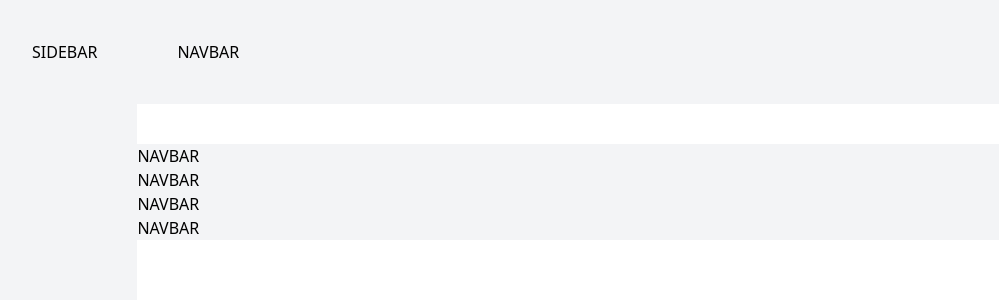
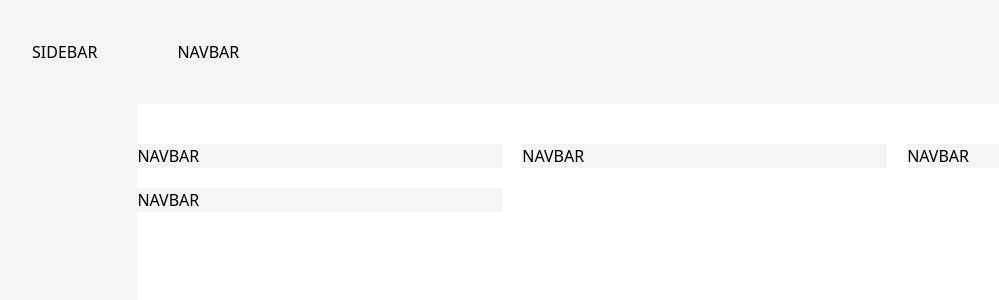
Before and after one commit to Miketzy/capstone-project, a React (Vite) app in the folder admin-contributor/: page / in a window 1280 px wide. Shown: the top 300 px of the page, without its empty margins (8-1007 px from the left). Built offline with nearby package versions, Linux system fonts and the light colour scheme.

Commit message:
updatted

```diff
--- a/admin-contributor/src/App.jsx
+++ b/admin-contributor/src/App.jsx
@@ -9,7 +9,7 @@ function App() {
           <div className="px-10 py-10 bg-gray-100 w-full">
             <h1>NAVBAR</h1>
           </div>
-          <div className="grid grid-col-3 w-full">
+          <div className="grid grid-cols-3 w-full gap-5">
             <h1 className="bg-gray-100 ">NAVBAR</h1>
             <h1 className="bg-gray-100 ">NAVBAR</h1>
             <h1 className="bg-gray-100 ">NAVBAR</h1>
```
